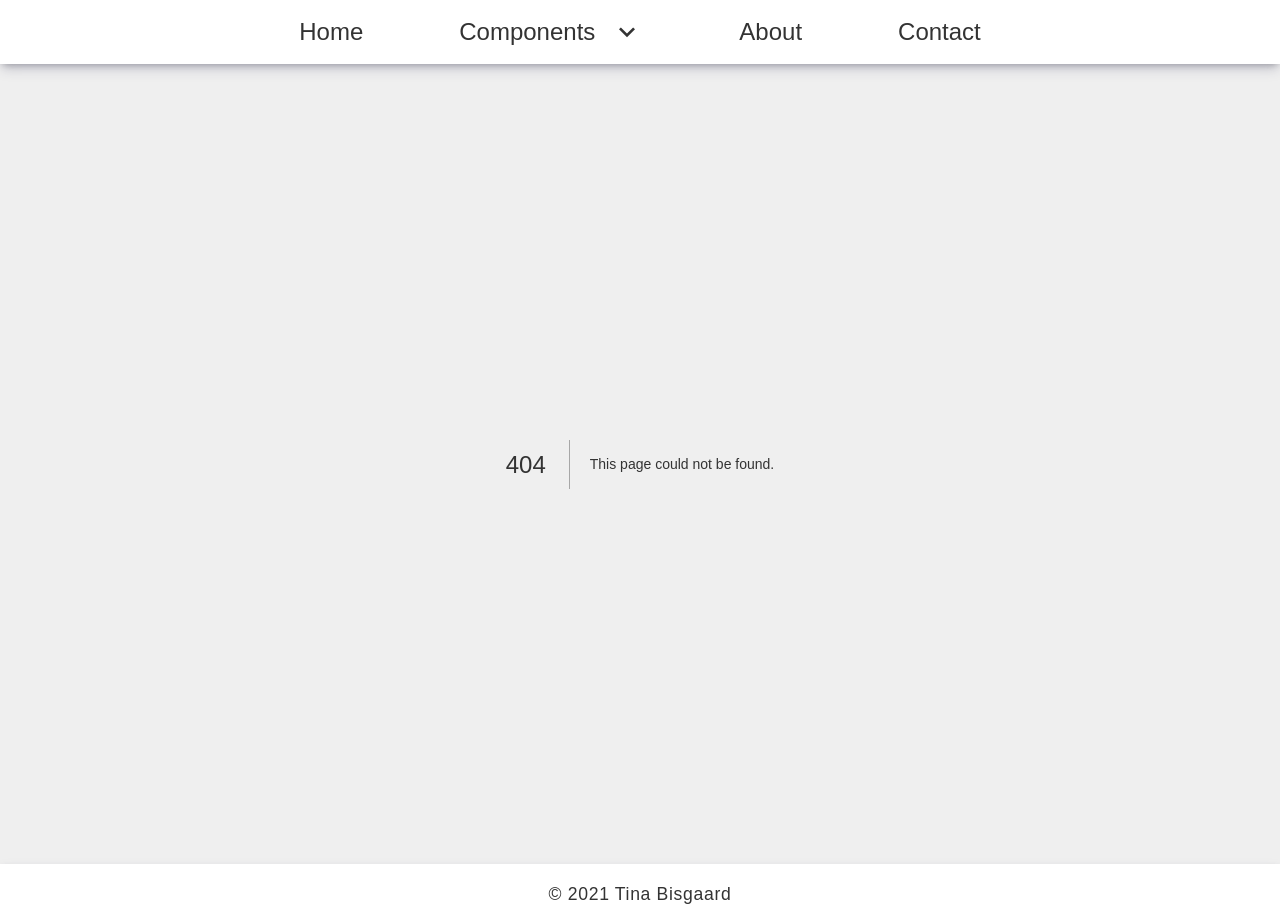
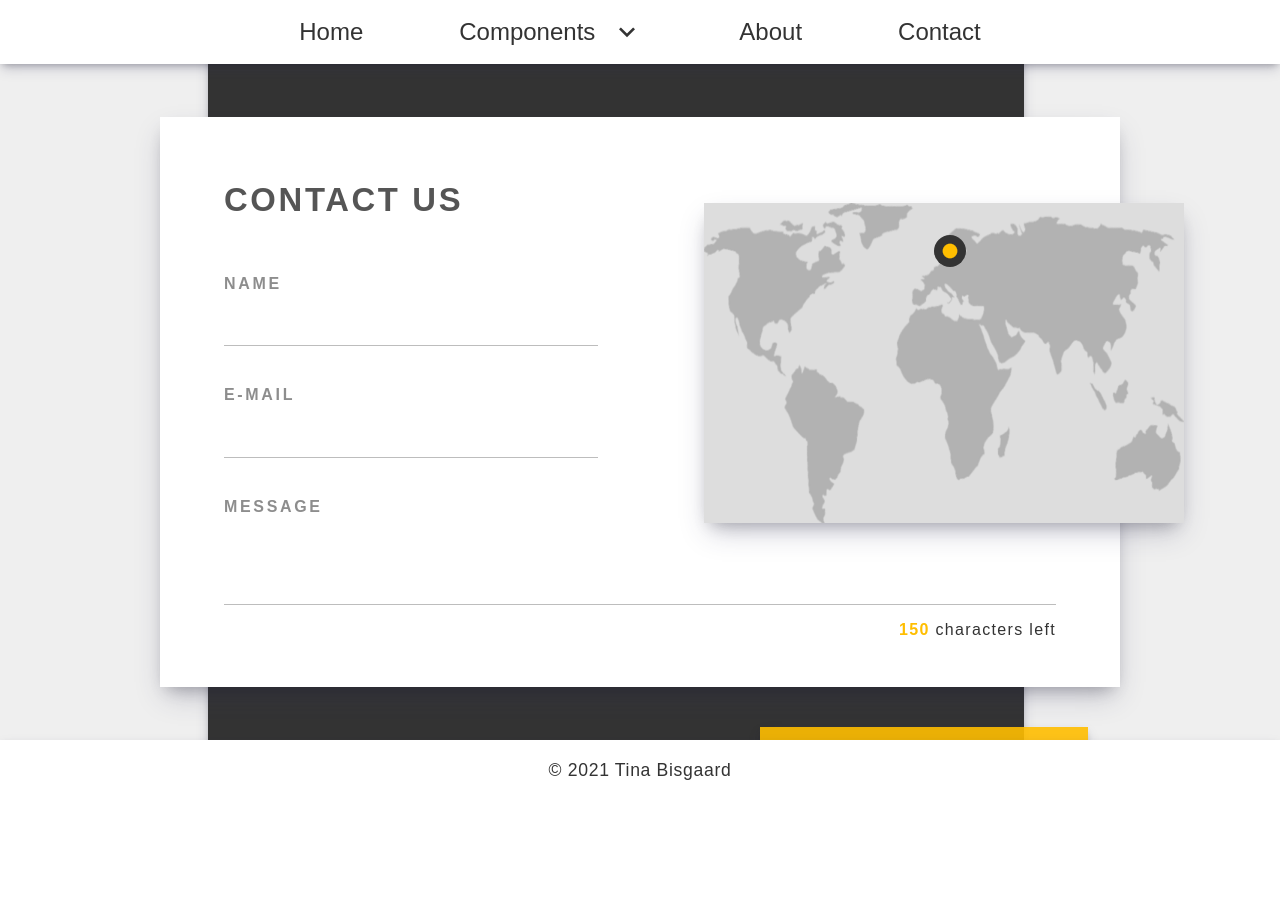
Before and after one commit to Tionbai/ui-component-gallery-next, a Next.js app: page /components/contact-form in a window 1280 px wide. Before the commit this address had no page. After the commit the page ends 800 px from the top, so only its background shows below. Built offline with nearby package versions, Linux system fonts and the light colour scheme; a web font is replaced by a local one.

Commit message:
Added a contact form UI component. So far purely design, no logic

```diff
--- /dev/null
+++ b/components/Form/ContactFormAltOne.js
@@ -0,0 +1,44 @@
+import React from "react";
+import styles from "../../styles/Form/contactFormAltOne.module.scss";
+
+const Form = () => {
+  const handleSubmit = () => {};
+  return (
+    <div className={styles.contactForm__container}>
+      <form className={styles.contactForm} onSubmit={handleSubmit}>
+        <h1 className={styles.contactForm__title}>Contact us</h1>
+        <label className={`${styles.contactForm__label} input-label`}>
+          <p className={styles.contactForm__label__placeholder}>Name</p>
+          <input className={`${styles.contactForm__label__input} text`} />
+        </label>
+        <label className={`${styles.contactForm__label} input-label`}>
+          <span className={styles.contactForm__label__placeholder}>E-mail</span>
+          <input className={`${styles.contactForm__label__input} text`} />
+        </label>
+        <label className={`${styles.contactForm__label} input-label`}>
+          <span className={styles.contactForm__label__placeholder}>
+            Message
+          </span>
+          <textarea className={`${styles.contactForm__label__input} text`} />
+        </label>
+        <p className={styles.contactForm__characters}>
+          <span className={styles.contactForm__characters__state}>150</span>{" "}
+          characters left
+        </p>
+        <button className={`${styles.contactForm__button} btn-primary`}>
+          Send message
+        </button>
+      </form>
+      <div className={styles.contactForm__map__container}>
+        <img
+          className={styles.contactForm__map}
+          src="/assets/world-map-grayscale.png"
+          alt="World map"
+        />
+        <div className={styles.contactForm__pin} />
+      </div>
+    </div>
+  );
+};
+
+export default Form;
--- a/components/Layout/components/Nav.js
+++ b/components/Layout/components/Nav.js
@@ -43,6 +43,14 @@ const Nav = () => {
               className={styles.nav__list__dropdown__content__item}
               onClick={() => setMenuActive(false)}
             >
+              <Link href="/components/contact-form">
+                Contact form
+              </Link>
+            </li>
+            <li
+              className={styles.nav__list__dropdown__content__item}
+              onClick={() => setMenuActive(false)}
+            >
               <Link href="/components/newsletter-subscribe">
                 Newsletter subscribe
               </Link>
--- /dev/null
+++ b/pages/components/contact-form.js
@@ -0,0 +1,14 @@
+import React from "react";
+import ContactFormAltOne from "../../components/Form/ContactFormAltOne";
+import Meta from "../../components/Layout/components/Meta";
+
+const newsletterSubscribe = () => {
+  return (
+    <section className="showcase">
+      <Meta title="Contact form component - Tina's UI component gallery" />
+      <ContactFormAltOne />
+    </section>
+  );
+};
+
+export default newsletterSubscribe;
--- /dev/null
+++ b/styles/Form/contactFormAltOne.module.scss
@@ -0,0 +1,193 @@
+.contactForm__container {
+  margin: 0 5rem;
+  position: relative;
+  --clr-form-accent: #ffbe00;
+  --clr-form-accent-90: rgba(255, 190, 0, 0.9);
+}
+
+.contactForm {
+  max-width: 100%;
+  width: 60rem;
+  display: flex;
+  flex-direction: column;
+  gap: 2rem;
+  margin: 1rem auto;
+  background: white;
+  padding: 3rem 4rem;
+  letter-spacing: 2pt;
+  position: relative;
+  box-shadow: var(--box-shadow-wide);
+
+  /* Dark background */
+  &:before {
+    content: "";
+    position: absolute;
+    bottom: -20%;
+    left: 5%;
+    width: 85%;
+    height: 140%;
+    background: #333;
+    z-index: -1;
+    box-shadow: var(--box-shadow-short);
+  }
+
+  /* Contactform title */
+  &__title {
+    margin: 1rem 0;
+    color: #555;
+    font-size: 2.5rem;
+    font-size: clamp(1.5rem, calc(1.25rem + 1vw), 2.5rem);
+    text-transform: uppercase;
+  }
+
+  /* Contactform label wrapping placeholder and input */
+  &__label {
+    display: flex;
+    flex-direction: column;
+    align-items: flex-start;
+    position: relative;
+    border-bottom: 1px solid var(--clr-grey);
+    border-radius: 0;
+    padding: 0.5rem 0;
+    width: 45%;
+    transition: border-bottom 0.2s ease;
+
+    /* Last label (textarea) */
+    &:last-of-type {
+      width: 100%;
+      & > textarea {
+        height: 4rem;
+      }
+    }
+
+    /* Label placeholder */
+    &__placeholder {
+      font-weight: bold;
+      text-transform: uppercase;
+      color: var(--clr-grey-dark);
+    }
+
+    /* Label input */
+    &__input {
+      width: 100%;
+      color: var(--clr-grey-dark);
+    }
+
+    /* Breakpoint at 20rem for label and input */
+    @media (max-width: 20rem) {
+      width: 100%;
+      &__input {
+        flex: 1;
+      }
+    }
+  }
+
+  /* Contactform button */
+  &__button {
+    position: absolute;
+    bottom: -8rem;
+    right: 2rem;
+    border-radius: 0;
+    background: var(--clr-form-accent-90);
+    transition: all 0.1s ease-out;
+    padding: 2rem 4rem;
+    letter-spacing: 2pt;
+    font-size: 1.3rem;
+
+    &:hover {
+      transform: scale(1);
+      background: var(--clr-form-accent);
+    }
+  }
+}
+
+.contactForm__map__container {
+  position: absolute;
+  right: -4rem;
+  top: 15%;
+  width: 30rem;
+  height: 20rem;
+
+  /* Contactform map */
+  .contactForm__map {
+    width: 100%;
+    height: 100%;
+    background: #ddd;
+    box-shadow: var(--box-shadow-wide);
+    z-index: 2;
+  }
+
+  /* Contactform pin for map */
+  .contactForm__pin {
+    position: absolute;
+    top: 10%;
+    left: 48%;
+    width: 2rem;
+    height: 2rem;
+    background: radial-gradient(
+      var(--clr-form-accent),
+      var(--clr-form-accent) 30%,
+      #333 35%,
+      #333
+    );
+    z-index: 10;
+    border-radius: 50%;
+  }
+}
+
+/* Contactform "characters left" for textarea */
+.contactForm__characters {
+  display: inline-block;
+  text-align: right;
+  letter-spacing: 1pt;
+  margin-top: -1rem;
+
+  /* Dynamic number based on state */
+  &__state {
+    font-weight: bold;
+    color: var(--clr-form-accent);
+  }
+}
+
+@media (max-width: 62.5rem) {
+  // Adjust contact form when resizing
+  .contactForm__container {
+    margin: 1rem;
+    margin-top: 6rem;
+    min-width: 280px;
+  }
+
+  // Center background
+  .contactForm {
+    &:before {
+      left: 7.5%;
+    }
+  }
+
+  // Give labels 100% width when map is removed from contact form
+  .contactForm__label {
+    width: 100%;
+  }
+
+  // Center and give button 100% width
+  .contactForm__button {
+    margin: 0 -2rem;
+    width: 100%;
+  }
+
+  // Position map underneath contact form
+  .contactForm__map__container {
+    position: relative;
+    margin-top: 10rem;
+    margin-left: -4rem;
+    max-width: 100%;
+    width: 100%;
+    height: auto;
+  }
+
+  // Position pin correctly on map when map is repositioned.
+  .contactForm__pin {
+    top: -50rem;
+    right: 45%;
+  }
+}
--- a/styles/globals.scss
+++ b/styles/globals.scss
@@ -139,6 +139,12 @@ textarea {
   }
 }
 
+.showcase {
+  margin: auto;
+  max-width: 100%;
+  padding: 2rem;
+}
+
 .spacing {
   & > * {
     margin: 2rem 0;
@@ -265,10 +271,6 @@ textarea {
     overflow: scroll;
   }
 
-  &:focus-within {
-    box-shadow: 0 0 1pt 2pt var(--clr-primary);
-  }
-
   & > svg > * {
     color: var(--clr-grey-dark);
     transition: color 0.1s ease;
```
Also changed, not shown: public/assets/world-map-grayscale.png (added).
